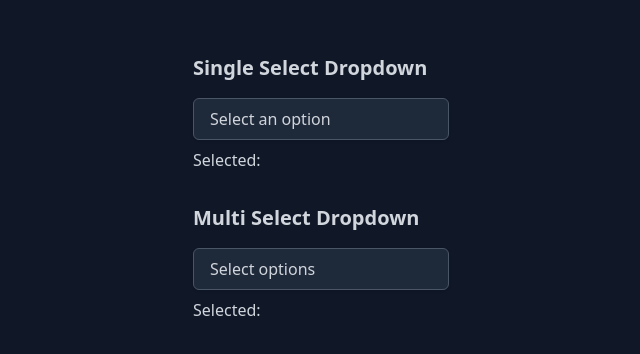
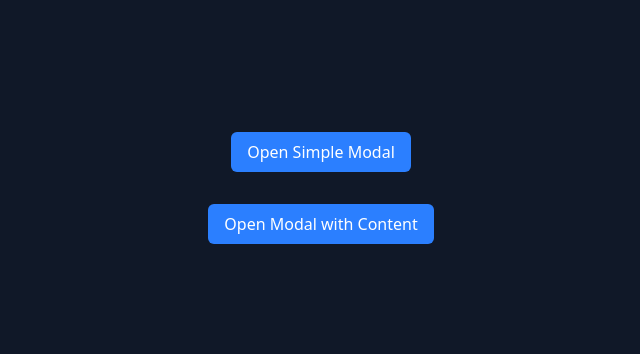
Before and after one commit to DeFosu/library-ui, a React (Vite) app: page / in a window 1280 px wide. Shown: the part 212-566 px from the top of the page, without its empty margins (319-959 px from the left). Built offline with nearby package versions, Linux system fonts and the light colour scheme.

Commit message:
Create Dropdown component

```diff
--- /dev/null
+++ b/src/components/Modal/Modal.tsx
@@ -0,0 +1,66 @@
+import { type ReactNode, useEffect, useState } from "react";
+import { createPortal } from "react-dom";
+
+type ModalProps = {
+  isOpen: boolean;
+  onClose: () => void;
+  children?: ReactNode;
+  className?: string;
+};
+
+export const Modal = ({
+  isOpen,
+  onClose,
+  children,
+  className = "",
+}: ModalProps) => {
+  const [isVisible, setIsVisible] = useState(false);
+  const [isMounted, setIsMounted] = useState(false);
+
+  useEffect(() => {
+    if (isOpen) {
+      setIsMounted(true);
+      const timer = setTimeout(() => {
+        setIsVisible(true);
+        document.body.offsetHeight;
+        document.body.style.overflow = "hidden";
+      });
+      return () => clearTimeout(timer);
+    } else {
+      setIsVisible(false);
+      const timer = setTimeout(() => {
+        setIsMounted(false);
+        document.body.style.overflow = "unset";
+      }, 300);
+      return () => clearTimeout(timer);
+    }
+  }, [isOpen]);
+
+  if (!isMounted) return null;
+
+  return createPortal(
+    <div
+      className={`fixed inset-0 z-50 flex items-center justify-center transition-opacity duration-300 ${
+        isVisible ? "opacity-100" : "opacity-0"
+      }`}
+      onClick={onClose}
+    >
+      <div
+        className={`fixed inset-0 bg-black/50 transition-opacity duration-300 ${
+          isVisible ? "opacity-100" : "opacity-0"
+        }`}
+      />
+      {children && (
+        <div
+          className={`relative z-10 transition-all duration-300 ${
+            isVisible ? "opacity-100 translate-y-0" : "opacity-0 -translate-y-4"
+          } ${className}`}
+          onClick={(e) => e.stopPropagation()}
+        >
+          {children}
+        </div>
+      )}
+    </div>,
+    document.body
+  );
+};
--- /dev/null
+++ b/src/components/Modal/index.ts
@@ -0,0 +1 @@
+export { Modal } from "./Modal";
--- a/src/main.tsx
+++ b/src/main.tsx
@@ -1,69 +1,55 @@
 import { StrictMode, useState } from "react";
 import { createRoot } from "react-dom/client";
 import "./index.css";
-import { Dropdown } from "./components/Dropdown";
+import { Modal } from "./components/Modal";
 
 const App = () => {
-  const [selectedOption, setSelectedOption] = useState<string>("");
-  const [selectedOptions, setSelectedOptions] = useState<string[]>([]);
-
-  const singleOptions = [
-    { title: "First Option", value: "option1" },
-    { title: "Second Option", value: "option2" },
-    { title: "Third Option", value: "option3" },
-    { title: "Third Option", value: "option4" },
-    { title: "Third Option", value: "option5" },
-    { title: "Third Option", value: "option6" },
-    { title: "Third Option", value: "option7" },
-    { title: "Third Option", value: "option8" },
-    { title: "Third Option", value: "option9" },
-  ];
-
-  const multiOptions = [
-    { title: "Option Alpha", value: "alpha" },
-    { title: "Option Beta", value: "beta" },
-    { title: "Option Gamma", value: "gamma" },
-  ];
-
-  const handleSingleSelect = (value: string) => {
-    setSelectedOption(value);
-    console.log("Selected option:", value);
-  };
-
-  const handleMultiSelect = (value: string) => {
-    setSelectedOptions((prev) => {
-      const newSelection = prev.includes(value)
-        ? prev.filter((opt) => opt !== value)
-        : [...prev, value];
-      console.log("Selected options:", newSelection);
-      return newSelection;
-    });
-  };
+  const [isSimpleModalOpen, setIsSimpleModalOpen] = useState(false);
+  const [isContentModalOpen, setIsContentModalOpen] = useState(false);
 
   return (
     <main className="flex flex-col items-center justify-center h-screen dark:bg-gray-900 light:bg-red-500 gap-8 p-4 text-gray-300">
-      <div className="w-64">
-        <h2 className="text-xl font-bold mb-4">Single Select Dropdown</h2>
-        <Dropdown
-          options={singleOptions}
-          selected={selectedOption}
-          onSelect={handleSingleSelect}
-          placeholder="Select an option"
-        />
-        <p className="mt-2">Selected: {selectedOption}</p>
-      </div>
+      <button
+        className="px-4 py-2 bg-blue-500 text-white rounded-md hover:bg-blue-600"
+        onClick={() => setIsSimpleModalOpen(true)}
+      >
+        Open Simple Modal
+      </button>
 
-      <div className="w-64">
-        <h2 className="text-xl font-bold mb-4">Multi Select Dropdown</h2>
-        <Dropdown
-          options={multiOptions}
-          selected={selectedOptions}
-          onSelect={handleMultiSelect}
-          multiple
-          placeholder="Select options"
-        />
-        <p className="mt-2">Selected: {selectedOptions.join(", ")}</p>
-      </div>
+      <button
+        className="px-4 py-2 bg-blue-500 text-white rounded-md hover:bg-blue-600"
+        onClick={() => setIsContentModalOpen(true)}
+      >
+        Open Modal with Content
+      </button>
+
+      <Modal
+        isOpen={isSimpleModalOpen}
+        onClose={() => setIsSimpleModalOpen(false)}
+      />
+
+      <Modal
+        isOpen={isContentModalOpen}
+        onClose={() => setIsContentModalOpen(false)}
+      >
+        <div className="bg-white dark:bg-gray-800 p-6 rounded-lg shadow-xl">
+          <h2 className="text-xl font-bold mb-4 text-gray-900 dark:text-white">
+            Modal Content
+          </h2>
+          <p className="text-gray-700 dark:text-gray-300">
+            This is some content inside the modal. You can put any React
+            component here.
+          </p>
+          <div className="mt-4 flex justify-end">
+            <button
+              className="px-4 py-2 bg-blue-500 text-white rounded-md hover:bg-blue-600"
+              onClick={() => setIsContentModalOpen(false)}
+            >
+              Close
+            </button>
+          </div>
+        </div>
+      </Modal>
     </main>
   );
 };
```
